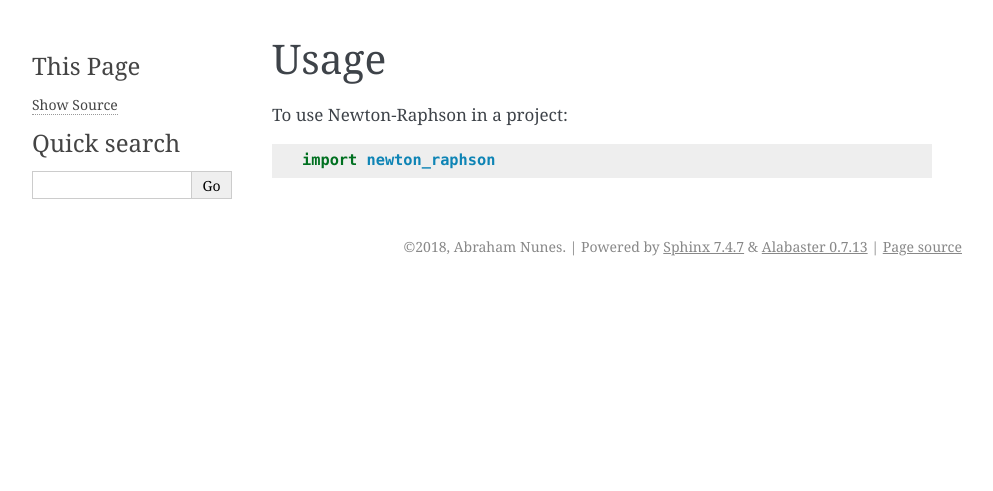
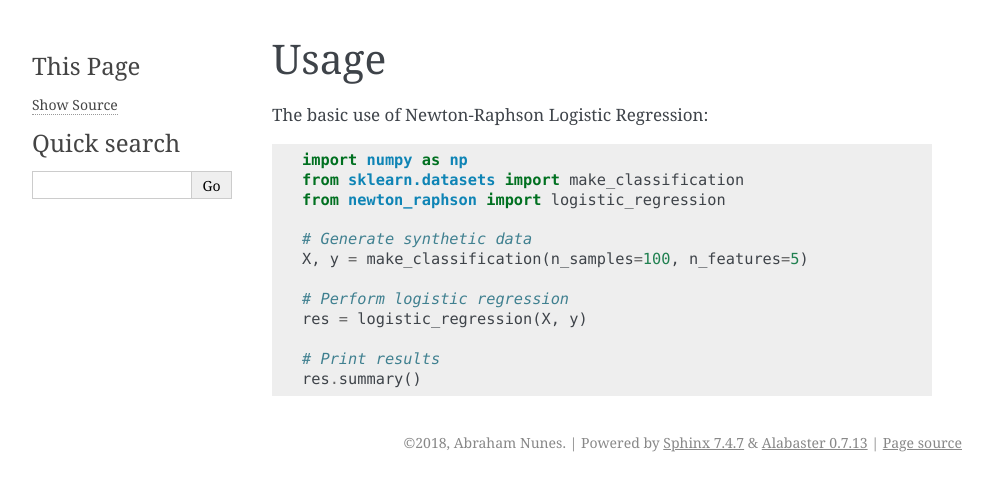
Before and after one commit to abrahamnunes/newton-raphson, a Sphinx documentation site: the page built from docs/usage.rst, in a window 1280 px wide. Shown: the top 491 px of the page, without its empty margins (148-1141 px from the left). Built offline with Sphinx 7.4.7, drawn with Linux system fonts in a browser that asks for light colours; pages that are not in the unit, such as notebooks, are missing from menus.

Commit message:
Updated docs

```diff
--- a/docs/installation.rst
+++ b/docs/installation.rst
@@ -12,7 +12,7 @@ To install Newton-Raphson, run this command in your terminal:
 
 .. code-block:: console
 
-    $ pip install newton_raphson
+    $ pip install git+https://github.com/abrahamnunes/newton-raphson
 
 This is the preferred method to install Newton-Raphson, as it will always install the most recent stable release.
 
--- a/docs/usage.rst
+++ b/docs/usage.rst
@@ -2,6 +2,17 @@
 Usage
 =====
 
-To use Newton-Raphson in a project::
+The basic use of Newton-Raphson Logistic Regression::
 
-    import newton_raphson
+    import numpy as np
+    from sklearn.datasets import make_classification
+    from newton_raphson import logistic_regression
+
+    # Generate synthetic data
+    X, y = make_classification(n_samples=100, n_features=5)
+
+    # Perform logistic regression
+    res = logistic_regression(X, y)
+
+    # Print results
+    res.summary()
--- a/setup.py
+++ b/setup.py
@@ -25,8 +25,6 @@ setup(
         'Intended Audience :: Developers',
         'License :: OSI Approved :: MIT License',
         'Natural Language :: English',
-        "Programming Language :: Python :: 2",
-        'Programming Language :: Python :: 2.7',
         'Programming Language :: Python :: 3',
         'Programming Language :: Python :: 3.4',
         'Programming Language :: Python :: 3.5',
```
Also changed, not shown: 1 other file.
